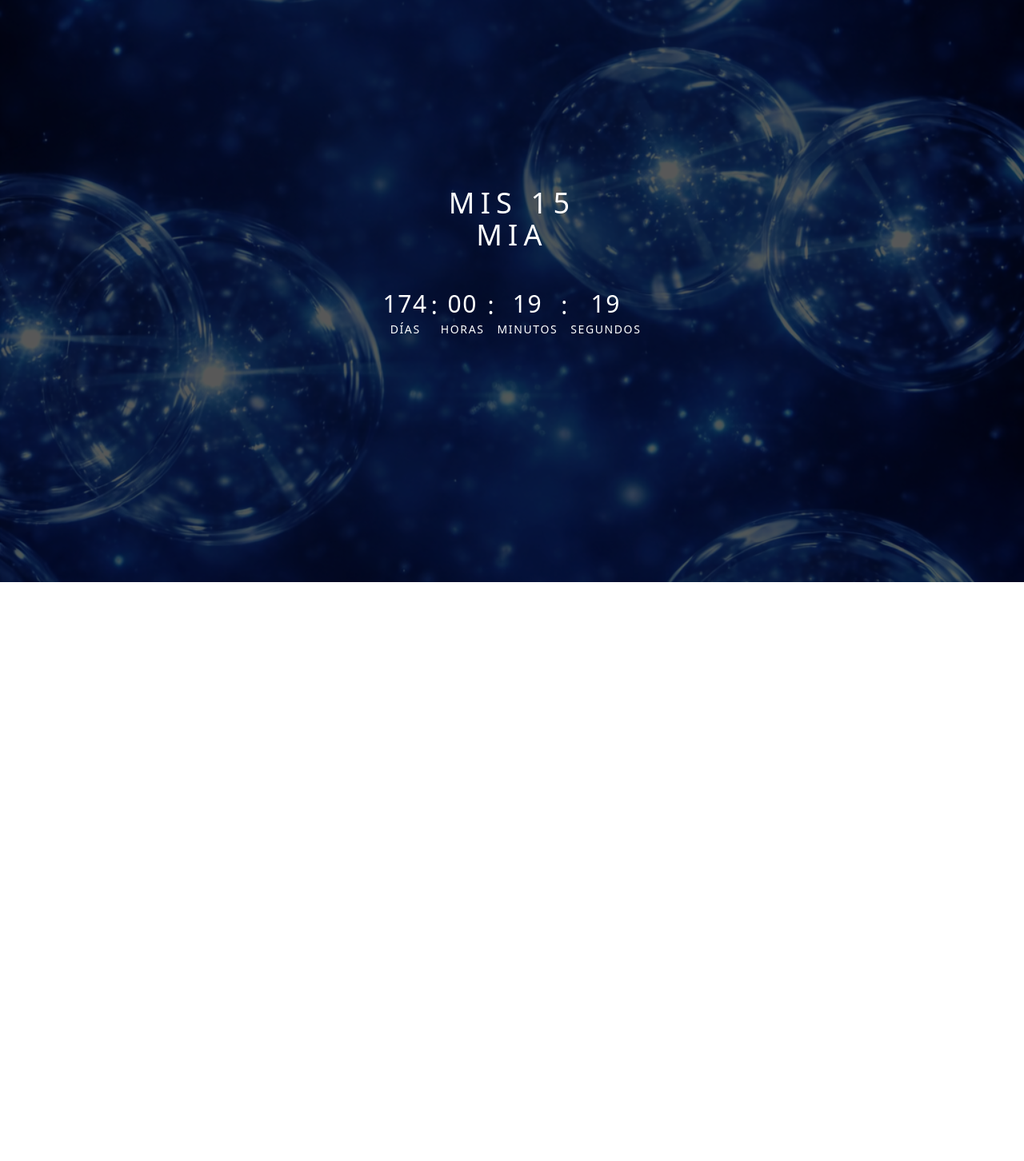
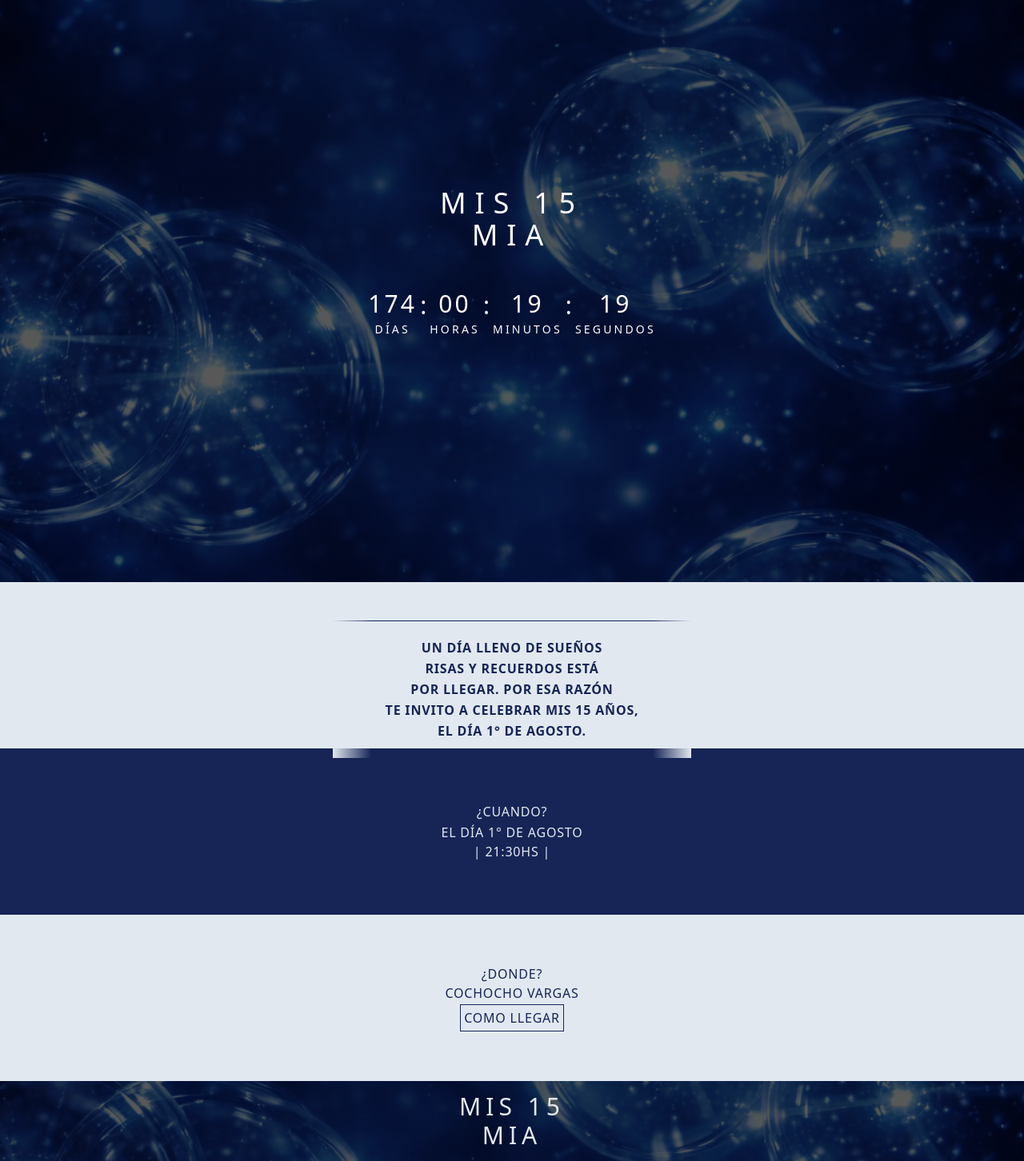
Before and after one commit to LuccasOlivero/birthday-mia-15, a Next.js app: page / in a window 1280 px wide. Shown: the part 72-1524 px from the top of the page at 80% size. Before the commit the page ends 800 px from the top, so only its background shows below. Built offline with nearby package versions, Linux system fonts and the light colour scheme.

Commit message:
some components added

```diff
--- a/app/page.tsx
+++ b/app/page.tsx
@@ -1,5 +1,17 @@
 import Hero from "@/components/Hero";
+import Body from "@/components/Body";
+import Date from "@/components/Date";
+import Ubication from "@/components/Ubication";
+import Banner from "@/components/Banner";
 
 export default function Home() {
-  return <Hero />;
+  return (
+    <>
+      <Hero />
+      <Body />
+      <Date />
+      <Ubication />
+      <Banner />
+    </>
+  );
 }
--- /dev/null
+++ b/components/Banner.tsx
@@ -0,0 +1,18 @@
+export default function Banner() {
+  return (
+    <div
+      className="relative flex flex-col justify-center items-center h-25 bg-cover bg-center bg-no-repeat px-4"
+      style={{ backgroundImage: `url('/fondo15.png')` }}
+    >
+      <div className="absolute inset-0 bg-black/65"></div>
+
+      <h2
+        className="text-slate-200 uppercase relative index-10 text-3xl text-center"
+        style={{ letterSpacing: "0.2em" }}
+      >
+        mis 15 <br />
+        mia
+      </h2>
+    </div>
+  );
+}
--- /dev/null
+++ b/components/Body.tsx
@@ -0,0 +1,25 @@
+export default function Body() {
+  return (
+    <div className="bg-slate-200 px-4 py-8 sm:px-8 sm:py-12 h-52">
+      <div className="relative max-w-md mx-auto">
+        {/* Desvanecimiento izquierdo */}
+        <div className="absolute left-0 top-0 bottom-0 w-8 sm:w-12 bg-linear-to-r from-slate-200 to-transparent z-10"></div>
+
+        {/* Desvanecimiento derecho */}
+        <div className="absolute right-0 top-0 bottom-0 w-8 sm:w-12 bg-linear-to-l from-slate-200 to-transparent z-10"></div>
+
+        {/* Contenido con bordes */}
+        <p
+          className="uppercase text-center border-b-[.5px] border-t-[.5px] border-blue-950 text-blue-950 py-4 sm:py-5 font-semibold text-sm sm:text-base leading-relaxed"
+          style={{ letterSpacing: "0.05em" }}
+        >
+          Un día lleno de sueños <br />
+          risas y recuerdos está <br />
+          por llegar. por esa razón <br />
+          te invito a celebrar mis 15 años, <br />
+          el día 1° de agosto.
+        </p>
+      </div>
+    </div>
+  );
+}
--- /dev/null
+++ b/components/Date.tsx
@@ -0,0 +1,13 @@
+export default function Date() {
+  return (
+    // quiero que el alto sea la mitad de la pantalla
+    <div
+      className="flex flex-col justify-center items-center bg-blue-950 text-slate-200 h-52 uppercase"
+      style={{ letterSpacing: "0.05em" }}
+    >
+      <h2 className="pb-0.5">¿Cuando?</h2>
+      <p>El día 1° de agosto</p>
+      <p>| 21:30hs |</p>
+    </div>
+  );
+}
--- a/components/Hero.tsx
+++ b/components/Hero.tsx
@@ -55,7 +55,7 @@ export default function Hero() {
       <div className="relative z-10 text-center w-full max-w-md">
         <h2
           className="text-white uppercase text-3xl sm:text-4xl font-light mb-8 sm:mb-12"
-          style={{ letterSpacing: "0.2em" }}
+          style={{ letterSpacing: "0.3em" }}
         >
           Mis 15 <br /> Mia
         </h2>
@@ -65,7 +65,7 @@ export default function Hero() {
           {/* Días */}
           <div
             className="flex flex-col items-center"
-            style={{ letterSpacing: "0.1em" }}
+            style={{ letterSpacing: "0.2em" }}
           >
             <div className="text-2xl sm:text-3xl">
               {formatNumber(timeLeft.days)}
@@ -79,7 +79,7 @@ export default function Hero() {
           {/* Horas */}
           <div
             className="flex flex-col items-center"
-            style={{ letterSpacing: "0.1em" }}
+            style={{ letterSpacing: "0.2em" }}
           >
             <div className="text-2xl sm:text-3xl">
               {formatNumber(timeLeft.hours)}
@@ -93,7 +93,7 @@ export default function Hero() {
           {/* Minutos */}
           <div
             className="flex flex-col items-center"
-            style={{ letterSpacing: "0.1em" }}
+            style={{ letterSpacing: "0.2em" }}
           >
             <div className="text-2xl sm:text-3xl">
               {formatNumber(timeLeft.minutes)}
@@ -107,7 +107,7 @@ export default function Hero() {
           {/* Segundos */}
           <div
             className="flex flex-col items-center"
-            style={{ letterSpacing: "0.1em" }}
+            style={{ letterSpacing: "0.2em" }}
           >
             <div className="text-2xl sm:text-3xl">
               {formatNumber(timeLeft.seconds)}
--- /dev/null
+++ b/components/Images.tsx
@@ -0,0 +1,8 @@
+export default function Images() {
+  return (
+    <div>
+      <h2>session de fotos</h2>
+      <button>ver</button>
+    </div>
+  );
+}
--- /dev/null
+++ b/components/Ubication.tsx
@@ -0,0 +1,14 @@
+export default function Ubication() {
+  return (
+    <div
+      className="h-52 w-full uppercase flex flex-col justify-center items-center bg-slate-200 text-blue-950"
+      style={{ letterSpacing: "0.05em" }}
+    >
+      <h2>¿donde?</h2>
+      <p>cochocho vargas</p>
+      <button className="uppercase p-1 mt-0.5 border-[.1px] border-blue-950">
+        como llegar
+      </button>
+    </div>
+  );
+}
```
